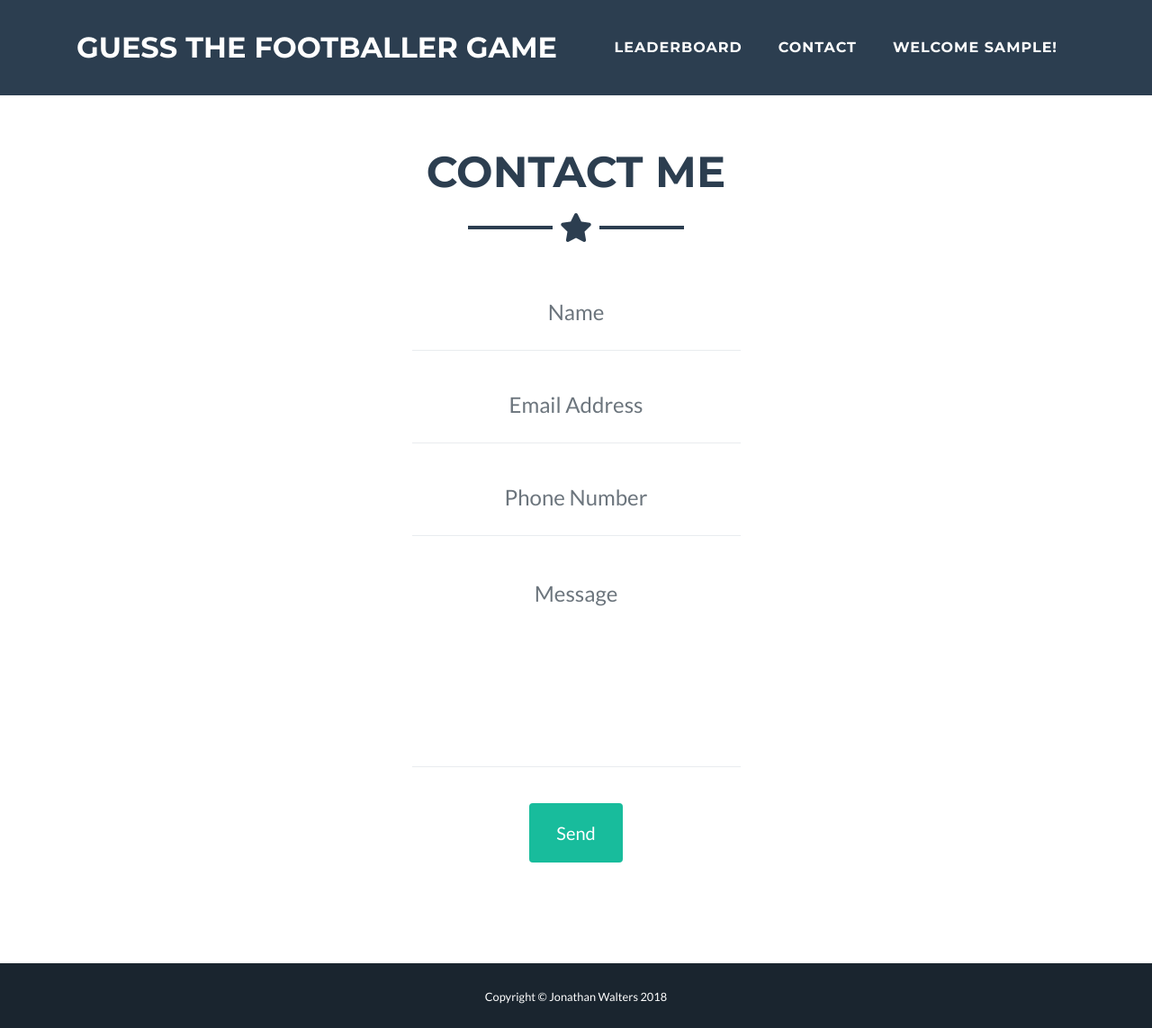
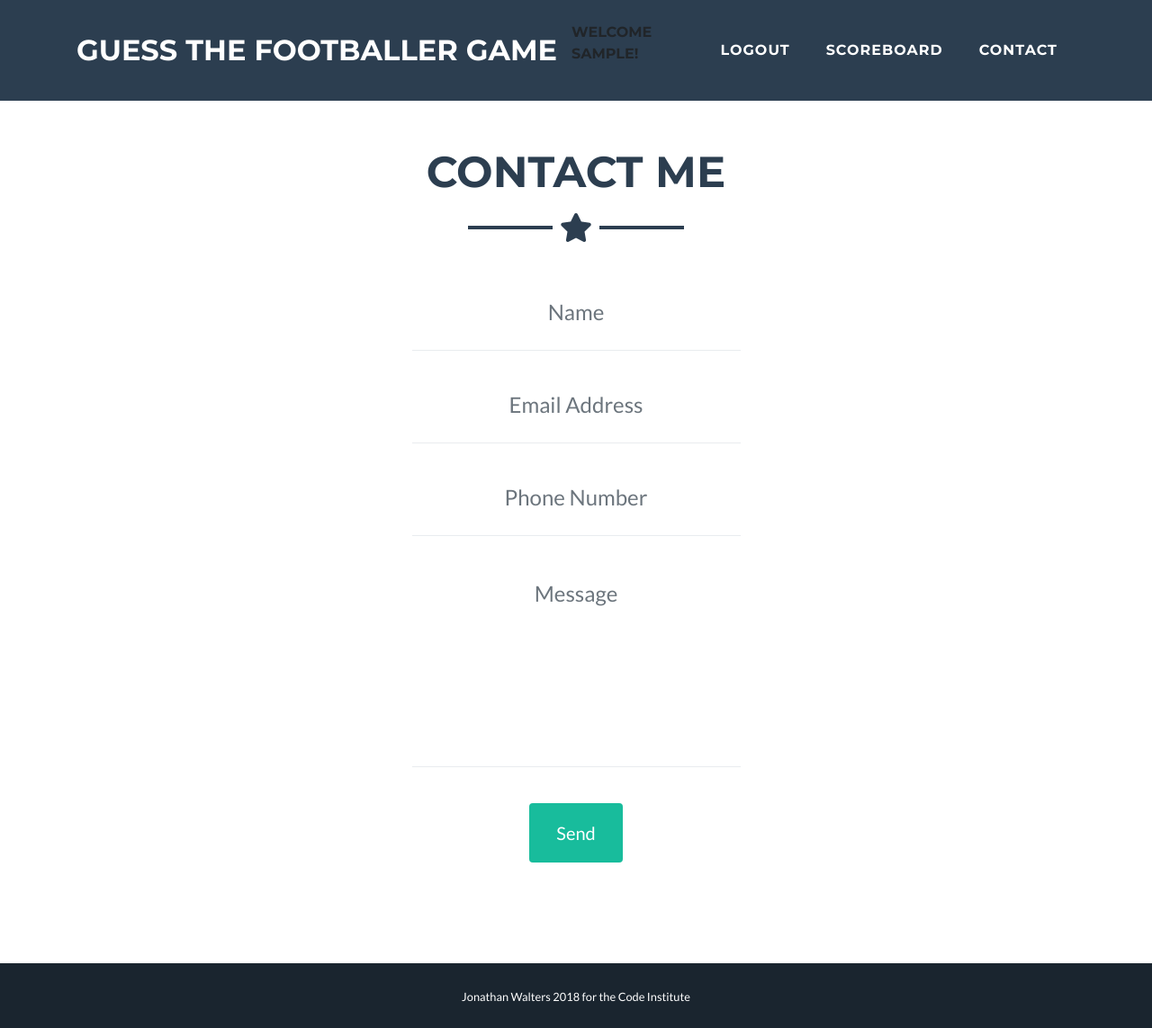
Before and after one commit to Code-Institute-Submissions/guess_the_footballer_game, a Flask app: page /contact in a window 1280 px wide. Shown: the whole page at 90% size. Run offline with Flask 2, Linux system fonts and the light colour scheme; the visitor is signed in with stand-in values (Sample User, id 1); some libraries are stand-ins or nearby versions.

Commit message:
added footer text

```diff
--- a/templates/base.html
+++ b/templates/base.html
@@ -38,22 +38,25 @@
           <i class="fas fa-bars"></i>
         </button>
         <div class="collapse navbar-collapse" id="navbarResponsive">
+
+          {% if session %}
+
+          <p class="welcome_user">Welcome {{session['user']}}!</p>
           <ul class="navbar-nav ml-auto">
-
-            {% if session %}
-
             <li class="nav-item mx-0 mx-lg-1">
-              <a class="nav-link py-3 px-0 px-lg-3 rounded js-scroll-trigger" href="/leaderboard">Leaderboard</a>
+              <a class="nav-link py-3 px-0 px-lg-3 rounded js-scroll-trigger" href="/logout">Logout</a>
+            </li>
+            <li class="nav-item mx-0 mx-lg-1">
+              <a class="nav-link py-3 px-0 px-lg-3 rounded js-scroll-trigger" href="/scoreboard">Scoreboard</a>
             </li>
             <li class="nav-item mx-0 mx-lg-1">
               <a class="nav-link py-3 px-0 px-lg-3 rounded js-scroll-trigger" href="/contact">Contact</a>
             </li>
-            <li class="nav-item mx-0 mx-lg-1">
-              <a class="nav-link py-3 px-0 px-lg-3 rounded js-scroll-trigger">Welcome {{session['user']}}!</a>
-            </li>
+          </ul>
 
-            {% else %}
+          {% else %}
 
+          <ul class="navbar-nav ml-auto">
             <li class="nav-item mx-0 mx-lg-1">
               <a class="nav-link py-3 px-0 px-lg-3 rounded js-scroll-trigger" href="/login">Login</a>
             </li>
@@ -66,10 +69,10 @@
             <li class="nav-item mx-0 mx-lg-1">
               <a class="nav-link py-3 px-0 px-lg-3 rounded js-scroll-trigger" href="/contact">Contact</a>
             </li>
+          </ul>
 
-            {% endif %}
+          {% endif %}
 
-          </ul>
         </div>
       </div>
     </nav>
@@ -81,7 +84,7 @@
 
     <div class="copyright py-4 text-center text-white">
       <div class="container">
-        <small>Copyright &copy; Jonathan Walters 2018</small>
+        <small>Jonathan Walters 2018 for the Code Institute</small>
       </div>
     </div>
 
```
Also changed, not shown: data/leaderboard.json (deleted), data/leaderboard_scores.json (deleted), templates/leaderboard.html (deleted).
